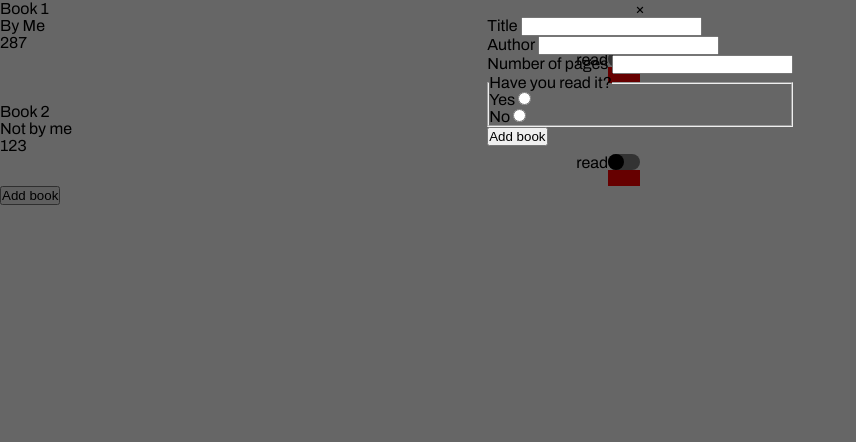
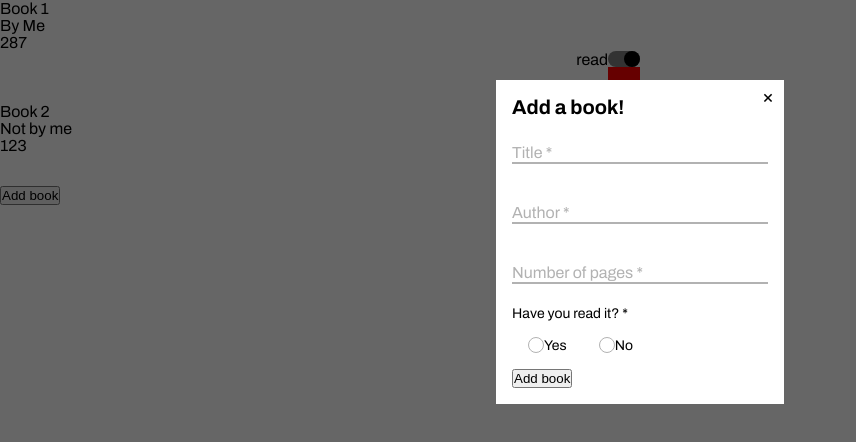
Before and after one commit to PelletierM/TOP-Library, a website: page index.html in a window 1280 px wide. Both pictures are taken after a click on the button "Add book". Shown: the whole page, without its empty margins (0-856 px from the left). Drawn offline with Linux system fonts and the light colour scheme.

Commit message:
Add form styling

```diff
--- a/css/style.css
+++ b/css/style.css
@@ -4,6 +4,12 @@
   font-size:16px;
 
   --color-background-modal: rgba(0, 0, 0, 0.6);
+  --color-background-form: rgb(255, 255, 255);
+  --color-form-invalid: rgb(210, 150, 150);
+  --color-form-active: rgb(0, 0, 0);
+  --color-form-inactive: rgb(178, 178, 178);
+  --transition-time-standard: 0.25s;
+  --transition-time-fast: 0.125s;
 }
 
 * {
@@ -93,3 +99,163 @@ body {
   z-index: 1;
   opacity: 1;
 }
+
+.container-form {
+  background-color: var(--color-background-form);
+  margin-top: min(192px, 10vh);
+  width: min(16rem, 60vw);
+  padding: 1rem;
+  position: relative;
+}
+
+.container-form h1 {
+  font-size: 1.25rem;
+  padding-bottom: 0.5rem;
+}
+
+.close-modal {
+  position: absolute;
+  right: 0;
+  top: 0;
+  height: 2rem;
+  width: 2rem;
+  display: flex;
+  justify-content: center;
+  align-items: center;
+  font-size: 1.25rem;
+}
+
+form {
+  display: flex;
+  flex-direction: column;
+  align-items: flex-start;
+  gap: 1.5rem;
+}
+
+.input-text {
+  width: 100%;
+  height: 2.25rem;
+  position: relative;
+  display: flex;
+  flex-direction: column;
+  justify-content: flex-end;
+  color: var(--color-form-active);
+  transition: var(--transition-time-standard);
+}
+
+.input-text.invalid {
+  color: var(--color-form-invalid)
+}
+
+.input-text::after,
+.input-text::before {
+    content: "";
+    position: absolute;
+    top: 100%;
+    height: 2px;
+    align-self: flex-start;
+}
+
+.input-text::before {
+    background-color: var(--color-form-inactive);
+    width: 100%;
+    z-index: 1;
+}
+
+.input-text::after {
+    transition: var(--transition-time-standard);
+    background-color: var(--color-form-active);
+    width: 0%;
+    z-index: 2;
+}
+
+.input-text.invalid::after {
+    background-color: var(--color-form-invalid);
+}
+
+.input-text:hover::after,
+.input-text.focus::after {
+    width: 100%;
+}
+
+
+.required::after {
+  content: ' *';
+}
+
+.input-text > label {
+  min-height: 1.125rem;
+  position: absolute;
+  top: 1.125rem;
+  z-index: 1;
+  transition: var(--transition-time-standard);
+  color: var(--color-form-inactive);
+}
+
+.input-text > label.active {
+  top: 0;
+  transform: scale(0.875) translateX(-7.5%);
+  color: inherit;
+}
+
+.input-text > input {
+  background-color: transparent;
+  border: none;
+  color: inherit;
+  outline: none;
+  z-index: 2;
+}
+
+fieldset {
+  display: flex;
+  flex-direction: row;
+  border: none;
+  font-size: 0.875rem;
+  position: relative;
+}
+
+fieldset > div {
+  width: 100%;
+  padding: 1rem;
+  display: flex;
+  align-items: center;
+}
+
+input[type="radio"] {
+  appearance: none;
+  border-radius: 50%;
+  width: 1rem;
+  height: 1rem;
+  border: 1px solid var(--color-form-inactive);
+  transition: var(--transition-time-standard);
+}
+
+input[type="radio"]:checked {
+  border: 0.375rem solid var(--color-form-active);
+}
+
+.error-message {
+  pointer-events: none;
+  font-size: 0.75rem;
+  color: var(--color-form-invalid);
+  opacity: 0;
+  transition: var(--transition-time-fast);
+  position: absolute;
+}
+
+.input-text > .error-message {
+  top: calc(100% + 0.25rem);
+}
+
+.input-text.invalid > .error-message {
+  opacity: 1;
+}
+
+fieldset .error-message {
+  top: 0;
+  left: 0;
+}
+
+fieldset > div.invalid > .error-message {
+  opacity: 1;
+}
--- a/index.html
+++ b/index.html
@@ -14,35 +14,35 @@
   </div>
   <button class="show-form">Add book</button>
   <div class="modal-form">
-    <span class="close-modal">&#215;</span>
     <div class="container-form">
+      <span class="close-modal">&#215;</span>
+      <h1>Add a book!</h1>
       <form action="" method="get" id="new-book-form" novalidate>
-        <div>
-          <label for="title" class="required">Title</label>
-          <input type="text" id="title" name="title" placeholder="" required>
-          <span class="error-message"></span>
+        <div class="input-text">
+          <label for="title" class="required text-type">Title</label>
+          <input class="text-type" type="text" id="title" name="title" placeholder="" required>
+          <span class="error-message">Please enter a book title.</span>
         </div>
-        <div>
-          <label for="author" class="required">Author</label>
-          <input type="text" id="author" name="author" placeholder="" required>
-          <span class="error-message"></span>
+        <div class="input-text">
+          <label for="author" class="required text-type">Author</label>
+          <input class="text-type" type="text" id="author" name="author" placeholder="" required>
+          <span class="error-message">Please enter the author of the book.</span>
         </div>
-        <div>
-          <label for="pages" class="required">Number of pages</label>
-          <input type="tel" id="pages" name="pages" placeholder="" required>
-          <span class="error-message"></span>
+        <div class="input-text">
+          <label for="pages" class="required text-type">Number of pages</label>
+          <input class="text-type" type="number" id="pages" name="pages" placeholder="" required>
+          <span class="error-message">Please enter the number of pages.</span>
         </div>
         <fieldset>
-          <legend>Have you read it?</legend>
+          <legend class="required">Have you read it?</legend>
           <div>
-            <label for="read-true" class="required">Yes</label>
             <input type="radio" id="read-true" name="read" value="1" required>
-            <span class="error-message"></span>
+            <label for="read-true">Yes</label>
+            <span class="error-message">Please enter if you have read the book.</span>
           </div>
           <div>
-            <label for="read-false" class="required">No</label>
             <input type="radio" id="read-false" name="read" value="">
-            <span class="error-message"></span>
+            <label for="read-false">No</label>
           </div>
         </fieldset>
       </form>
--- a/js/main.js
+++ b/js/main.js
@@ -72,32 +72,33 @@ document.addEventListener('click', (e) => {
   }
 });
 
-/*
-Form interactions and validation
-*/
+/* Form interactions and validation */
+const inputFields = document.querySelectorAll('input');
 const showModal = document.querySelector('.show-form');
+const closeModalButton = document.querySelector('.close-modal');
+
 showModal.addEventListener('click', () => {
   const modal = document.querySelector('.modal-form');
   modal.classList.add('active');
 });
 
+function resetForm() {
+  document.querySelector('form').reset();
+  inputFields.forEach((inputField) => {
+    inputField.parentElement.classList.remove('invalid');
+    inputField.parentElement.querySelector('label').classList.remove('active');
+  });
+}
+
 function closeModal() {
   const modal = document.querySelector('.modal-form');
   modal.classList.remove('active');
+  resetForm();
 }
 
-const closeModalButton = document.querySelector('.close-modal');
 closeModalButton.addEventListener('click', () => {
   closeModal();
 });
-
-const inputFields = document.querySelectorAll('input');
-const errorMessages = {
-  title: 'Please enter a book title.',
-  author: 'Please enter the author of the book.',
-  pages: 'Please enter the number of pages.',
-  read: 'Please enter if you have read the book or not.',
-};
 
 inputFields.forEach((inputField) => {
   inputField.addEventListener('focusin', (e) => {
@@ -112,23 +113,16 @@ inputFields.forEach((inputField) => {
   });
   inputField.addEventListener('input', (e) => {
     if (e.target.validity.valid) {
-      e.target.parentElement.querySelector('.error-message').textContent = '';
       e.target.parentElement.classList.remove('invalid');
     }
   });
 });
 
-function updateErrorMessage(inputField) {
-  const errorSpan = inputField.parentElement.querySelector('.error-message');
-  errorSpan.textContent = errorMessages[inputField.name];
-  inputField.parentElement.classList.add('invalid');
-}
-
 function checkFormValidity() {
   let output = true;
   inputFields.forEach((inputField) => {
     if (!inputField.validity.valid) {
-      updateErrorMessage(inputField);
+      inputField.parentElement.classList.add('invalid');
       output = false;
     }
   });
```
